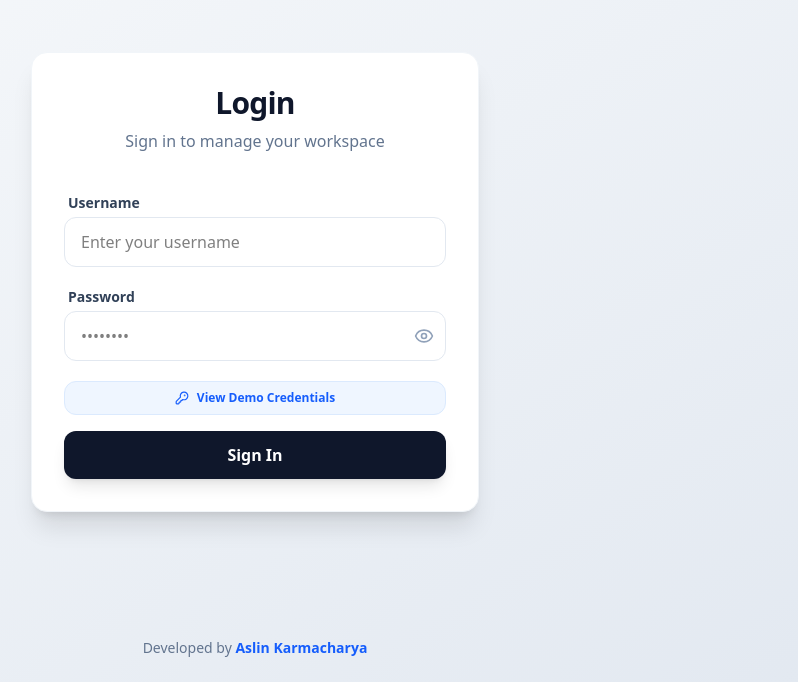
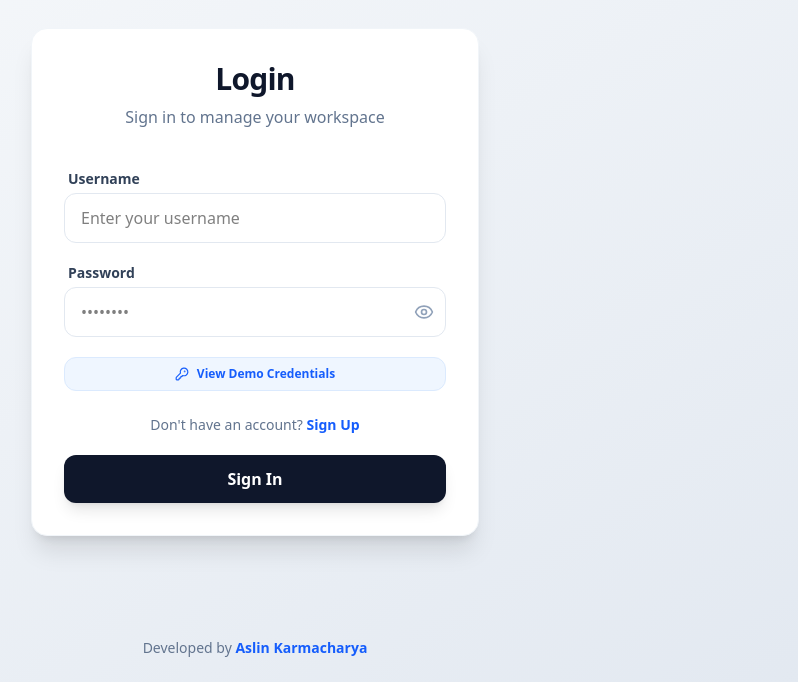
Before and after one commit to asl1n/aslin-exe, a React (Vite) app: page /task#/login in a window 1280 px wide. Shown: the part 118-800 px from the top of the page, without its empty margins (385-1183 px from the left). Built offline with nearby package versions, Linux system fonts and the light colour scheme.

Commit message:
Feat: Linking Login And register Page

```diff
--- a/src/components/Register.tsx
+++ b/src/components/Register.tsx
@@ -1,6 +1,7 @@
 import { useState, type ReactElement } from "react";
 import { Eye, EyeOff, Loader2, UserPlus } from "lucide-react";
 import { toast } from "sonner";
+import { Link } from "react-router-dom";
 
 function Register(): ReactElement {
   // Form Declare
@@ -178,6 +179,15 @@ function Register(): ReactElement {
             )}
           </div>
 
+          <p className="text-center text-sm text-slate-500 mt-6">
+            Already have an account?{" "}
+            <Link
+              to="/login"
+              className="text-blue-600 hover:text-blue-700 font-bold transition-all"
+            >
+              Sign In
+            </Link>
+          </p>
           <button
             type="submit"
             disabled={isLoading}
--- a/src/pages/login.tsx
+++ b/src/pages/login.tsx
@@ -1,5 +1,5 @@
 import { useState } from "react";
-import { useNavigate } from "react-router-dom";
+import { Link, useNavigate } from "react-router-dom";
 import { toast } from "sonner";
 import { Eye, EyeOff, KeyRound, Loader2 } from "lucide-react";
 import Modal from "../components/Modal";
@@ -126,6 +126,15 @@ export default function Login() {
             View Demo Credentials
           </button>
 
+          <p className="text-center text-sm text-slate-500 mt-6">
+            Don't have an account?{" "}
+            <Link
+              to="/register"
+              className="text-blue-600 hover:text-blue-700 font-bold transition-all"
+            >
+              Sign Up
+            </Link>
+          </p>
           <button
             type="submit"
             disabled={isLoading}
```
